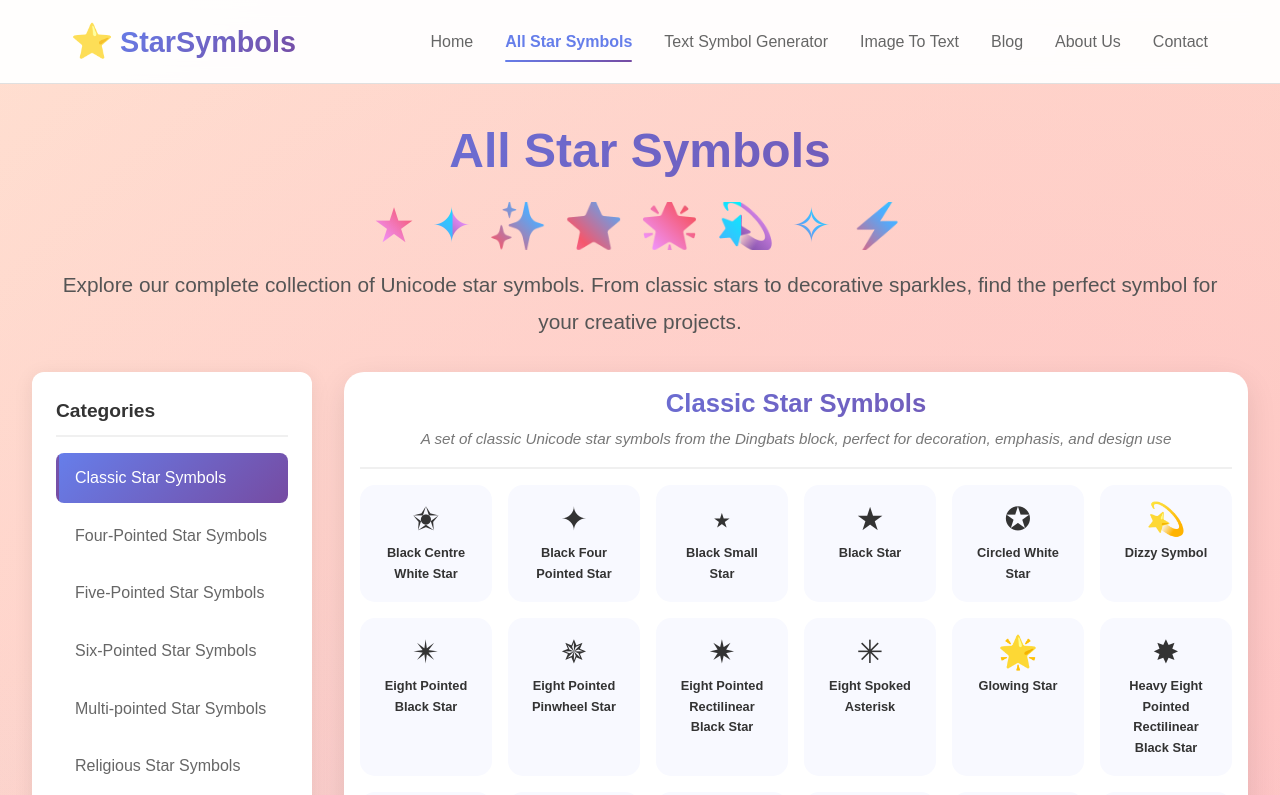
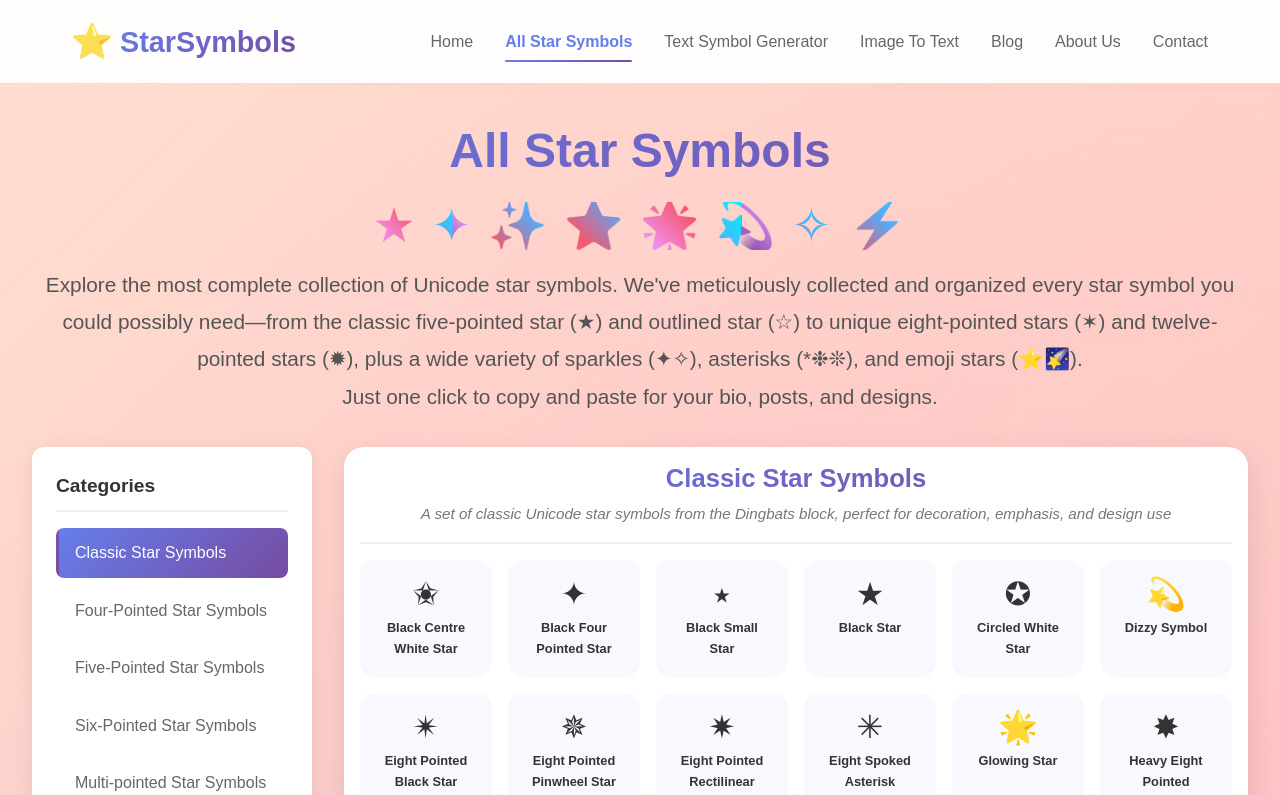
Before and after one commit to wyong32/StarSymbols, a Vue app: page /all-star-symbols in a window 1280 px wide. Shown: the top 795 px of the page. Built offline with nearby package versions, Linux system fonts and the light colour scheme.

Commit message:
添加数据

```diff
--- a/src/router/index.js
+++ b/src/router/index.js
@@ -18,7 +18,7 @@ const routes = [
     name: 'all-star-symbols',
     component: () => import('../views/StarsView.vue'),
     meta: {
-      title: 'All Star Symbols ★ ✦ ✧- Unicode Star Collection | starsymbols.io',
+      title: 'All Star Symbols ★- Unicode Star Collection | starsymbols.io',
       description:
         'Browse the most complete star symbols collection. Classic stars, emoji stars, Unicode stars ★, ☆, ✦, ✧, ✪, ✶, ✨, and more. One-click copy and paste.',
       keywords:
@@ -134,7 +134,7 @@ const routes = [
   {
     path: '/contact',
     name: 'contact',
-    component: () => import('../views/Contact.vue'),
+    component: () => import('../views/ContactView.vue'),
     meta: {
       title: '联系我们 - StarSymbols | starsymbols.io',
       description: '欢迎通过邮件联系我们，分享您的创意和建议。',
--- a/src/views/StarsView.vue
+++ b/src/views/StarsView.vue
@@ -18,8 +18,11 @@
           <span class="hero-star" style="--delay: 2.1s">⚡</span>
         </div>
         <p class="hero-description">
-          Explore our complete collection of Unicode star symbols. From classic stars to decorative
-          sparkles, find the perfect symbol for your creative projects.
+          Explore the most complete collection of Unicode star symbols. We've meticulously collected
+          and organized every star symbol you could possibly need—from the classic five-pointed star
+          (★) and outlined star (☆) to unique eight-pointed stars (✶) and twelve-pointed stars (✹),
+          plus a wide variety of sparkles (✦✧), asterisks (*❉❊), and emoji stars (⭐🌠). <br />Just
+          one click to copy and paste for your bio, posts, and designs.
         </p>
       </div>
     </section>
@@ -298,6 +301,10 @@ onUnmounted(() => {
 
 <style scoped>
 @import '@/styles/hero.css';
+
+/* .hero-content {
+  max-width: 1536px;
+} */
 
 .stars-page {
   font-family: 'Arial', sans-serif;
--- a/vite.config.js
+++ b/vite.config.js
@@ -20,6 +20,7 @@ const staticRoutes = [
   '/privacy',
   '/terms',
   '/copyright',
+  '/contact',
 ]
 
 const dynamicBlogRoutes = blogPostsData.map((post) => `/blog/${post.pagename}`)
```
